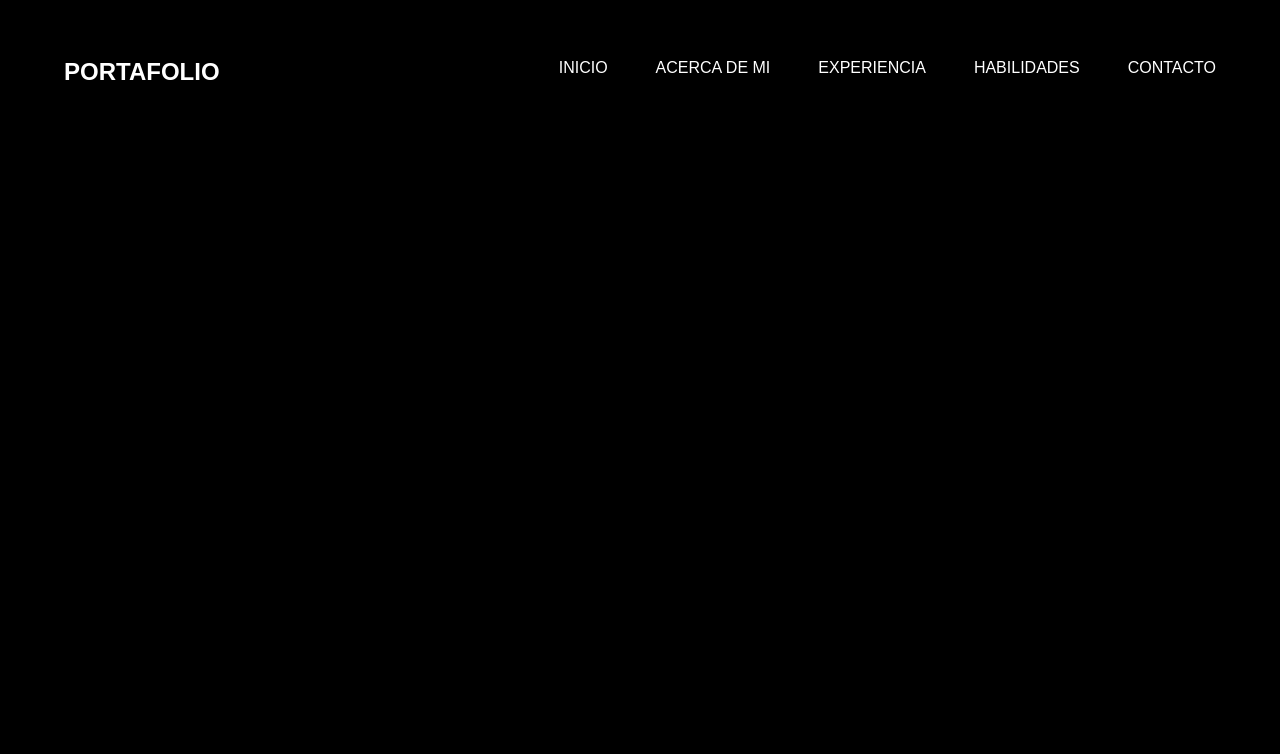
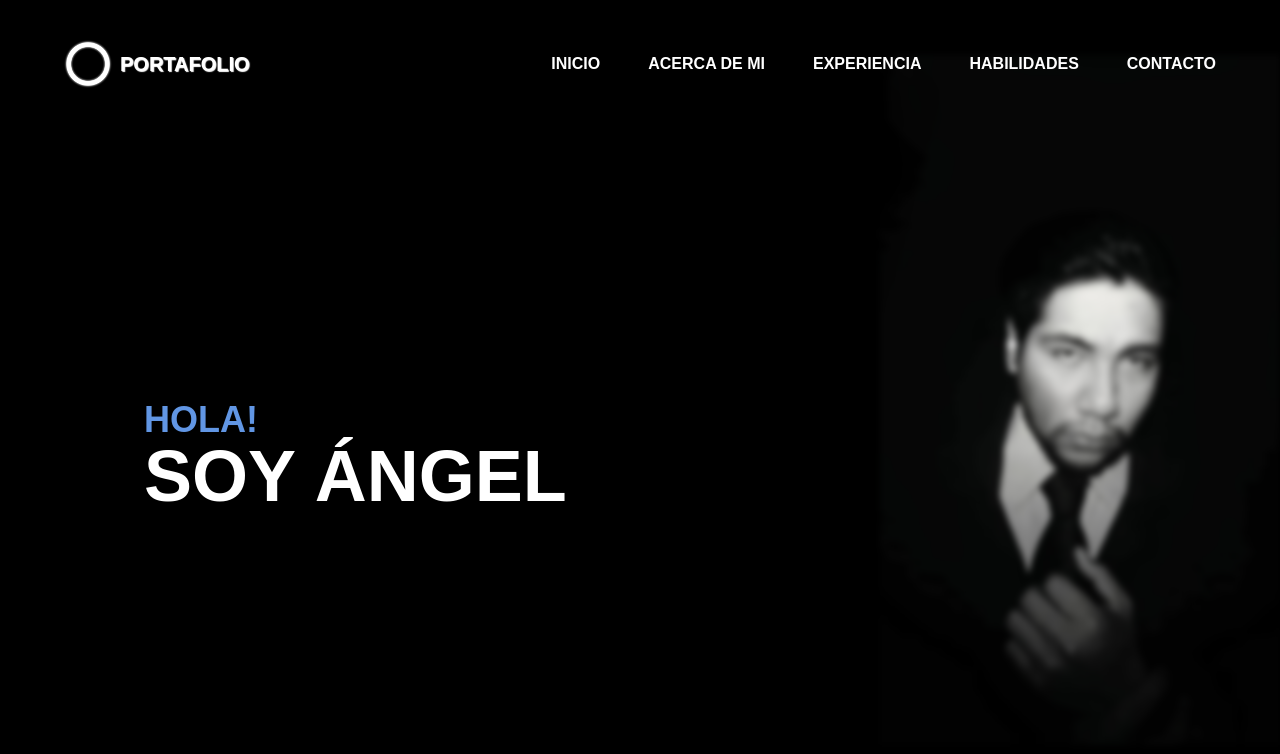
Before and after one commit to EssJars/Personal, a React (Create React App) app: page / in a window 1280 px wide. Shown: the top 754 px of the page. Built offline with nearby package versions, Linux system fonts and the light colour scheme.

Commit message:
Add Images

```diff
--- a/src/App.js
+++ b/src/App.js
@@ -1,11 +1,20 @@
 import React from 'react';
-import Header from './coponents/header'
+import Header from './components/header'
+import AngelImg from './images/web.jpg'
 
 function App() {
   return (
     <div className="bg-black w-full h-screen">
       < Header />
-      <h1>Hola</h1>
+      <div className="w-full h-screen grid content-center">
+        <div className="flex ml-36 h-full">
+          <div className="w-4/6 grid content-end my-72 z-10">
+            <h1 className="text-themeBlue text-4xl font-ubuntu font-extrabold">HOLA!</h1>
+            <h1 className="text-white text-7xl font-ubuntu font-extrabold">SOY ÁNGEL</h1>
+          </div>
+          <img src={AngelImg} alt='some value'  className="bg-white h-screen z-0 blur-xs" />
+        </div>
+      </div>
     </div>
   );
 }
--- a/src/coponents/header.jsx
+++ b/src/components/header.jsx
@@ -1,15 +1,21 @@
 import React from 'react'
 import Link from '../effects/hoverLink'
+import LegacyierLogo from '../images/LegacierWeb.png'
 
 const Header = () => (
-    <div className="w-full h-36 grid gap-4 content-center">
-        <div className="mr-16 ml-16">
+    <div className="z-50 fixed w-full h-32 grid gap-4 content-center">
+        <div className="mx-16">
             <div className="flex justify-between">
-                <div className="text-white">
-                    <h1 className="text-2xl font-ubuntu font-extrabold">PORTAFOLIO</h1>
+                <div className="text-white flex">
+                    <img
+                        src={LegacyierLogo}
+                        alt='some value'
+                        className="h-12 w-12"
+                    />
+                    <h1 className="text-xl font-ubuntu font-extrabold grid content-center ml-2 text-shadow">PORTAFOLIO</h1>
                 </div>
-                <div>
-                    <ul className="text-white flex space-x-12 font-ubuntu ">
+                <div className="grid content-center">
+                    <ul className="text-white flex space-x-12 font-ubuntu font-extrabold">
                         <li>
                             <Link
                                 url={''}
--- a/src/effects/hoverLink.jsx
+++ b/src/effects/hoverLink.jsx
@@ -11,7 +11,7 @@ const Link = styled.a`
         bottom: 0;
         right: 0;
         width: 0;
-        height: 2px;
+        height: 2.5px;
         background-color: #6196E4;
         transition: width 0.6s cubic-bezier(0.25, 1, 0.5, 1);
     }
--- a/src/index.css
+++ b/src/index.css
@@ -3,3 +3,7 @@
 @tailwind utilities;
 
 @import url('https://fonts.googleapis.com/css2?family=Varela+Round&display=swap');
+
+.text-shadow {
+    text-shadow: 1px 1px 1px white;
+ }
--- a/tailwind.config.js
+++ b/tailwind.config.js
@@ -8,9 +8,13 @@ module.exports = {
         'viridian': '#003a2b',
         themeBlue: '#6196E4',
         themeDarkBlue: '#020215',
+        viridian2: '#00825a',
       },
       fontFamily: {
         ubuntu: ['Varela Round', 'sans-serif']
+      },
+      blur: {
+        xs: '3px',
       },
     },
   },
```
Also changed, not shown: src/images/LegacierWeb.png (added), src/images/web.jpg (added).
